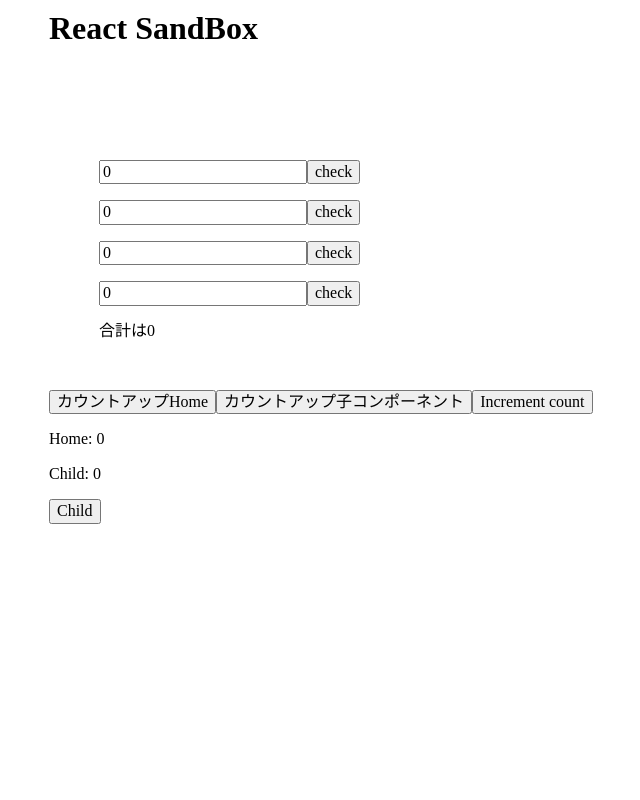
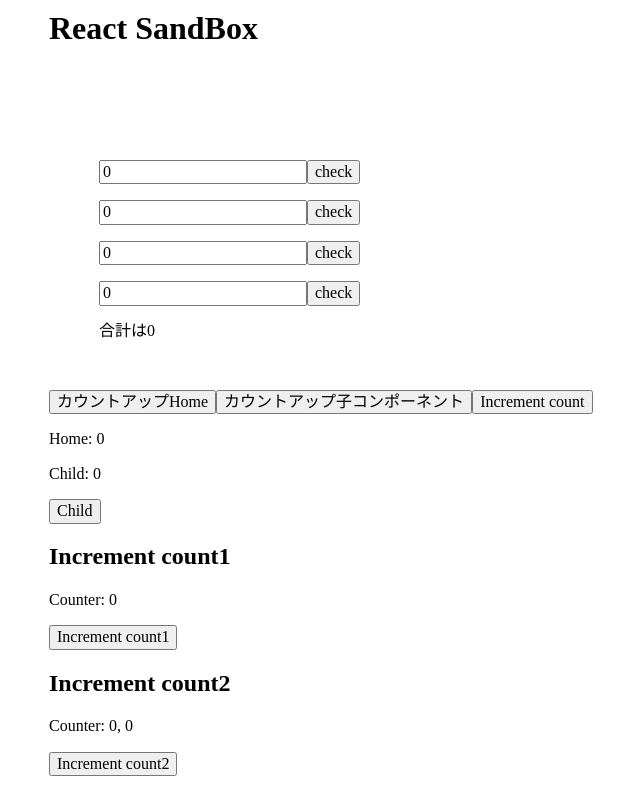
Before and after one commit to ryokatsuse/react-sandbox, a React (Create React App) app: page / in a window 1280 px wide. Shown: the whole page, without its empty margins (37-677 px from the left). Built offline with nearby package versions, Linux system fonts and the light colour scheme.

Commit message:
fix:usememo

```diff
--- /dev/null
+++ b/src/components/memoSample/ChildItem3.tsx
@@ -0,0 +1,28 @@
+import React, { VFC, useState, useMemo } from 'react';
+
+export const ChildItem3: VFC = () => {
+  const [count1, setCount1] = useState(0);
+  const [count2, setCount2] = useState(0);
+
+  const double = (count: number) => {
+    console.log('render')
+    let i = 0;
+    while (i < 1000000000) i++;
+    return count * 2;
+  };
+
+  const doubledCount = useMemo(() => double(count2), [count2])
+  return (
+    <>
+      <h2>Increment count1</h2>
+      <p>Counter: {count1}</p>
+      <button onClick={() => setCount1(count1 + 1)}>Increment count1</button>
+
+      <h2>Increment count2</h2>
+      <p>
+        Counter: {count2}, {doubledCount}
+      </p>
+      <button onClick={() => setCount2(count2 + 1)}>Increment count2</button>
+    </>
+  )
+}
--- a/src/pages/Home.tsx
+++ b/src/pages/Home.tsx
@@ -2,6 +2,7 @@ import React, { VFC, useState, useCallback } from 'react';
 import { SampleReducer } from '../components/sampleReducer/SampleReducer';
 import { ChildItem } from '../components/memoSample/ChildItem';
 import { ChildItem2 } from '../components/memoSample/ChildItem2';
+import { ChildItem3 } from '../components/memoSample/ChildItem3';
 
 export const Home: VFC = () => {
   console.log('render Home')
@@ -25,6 +26,7 @@ export const Home: VFC = () => {
       <p>Home: {count1}</p>
       <ChildItem count={count2} />
       <ChildItem2 handleClick={handleClick} />
+      <ChildItem3 />
     </>
   )
 }
--- a/tsconfig.json
+++ b/tsconfig.json
@@ -1,12 +1,12 @@
 {
   "compilerOptions": {
-    "target": "ES2020",
+    "target": "esnext",
     "module": "esnext",
     "moduleResolution": "Node",
     "esModuleInterop": true,
     "lib": [
       "DOM",
-      "ES2020"
+      "esnext"
     ],
     "jsx": "react-jsx",
     "strict": true,
```
